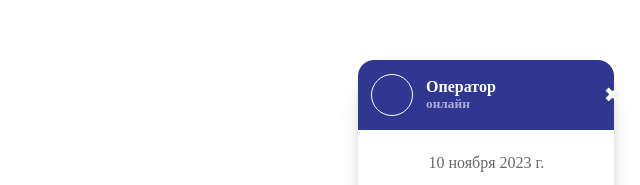
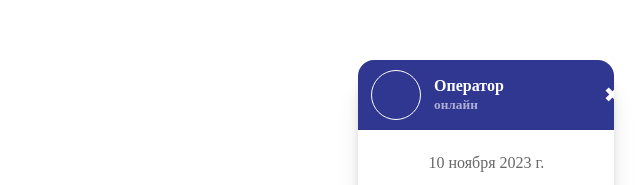
Before and after one commit to aaronspectre/shopify, a plain HTML site: page index.html in a window 1280 px wide. Both pictures are taken after a click on the element "Открыть чат". Shown: the part 244-429 px from the top of the page, 640-1280 px from the left. Drawn offline with Linux system fonts and the light colour scheme.

Commit message:
rocket chat css

```diff
--- a/index.html
+++ b/index.html
@@ -288,10 +288,7 @@
 		<div class="chat-window-header">
 			<span>
 				<i id="online-status" class="far fa-user-headset"></i>
-				<font>
-					<p>Оператор</p>
-					<small>онлайн</small>
-				</font>
+				<font><p>Оператор</p><small>онлайн</small></font>
 			</span>
 			<button onclick="hideWindow()">&#10006;</button>
 		</div>
@@ -387,24 +384,22 @@
 		}
 		#chat .chat-window-header i{
 			margin-right: 1vw;
-			padding: 1vh;
-			width: 3vh;
-			height: 3vh;
+			width: 6vh;
+			height: 6vh;
 			border: 1px solid white;
+			color: white !important;
 			display: flex;
 			justify-content: center;
 			align-items: center;
 			border-radius: 100px;
 		}
-		#chat .chat-window-header font{
-			display: flex;
-			flex-direction: column;
-		}
 		#chat .chat-window-header font p{
 			margin: 0;
+			color: white !important;
 		}
 		#chat .chat-window-header font small{
 			opacity: .6;
+			color: white !important;
 		}
 		#chat .chat-window-header button{
 			margin-left: auto;
@@ -518,6 +513,7 @@
 			padding: 1vh 0;
 			display: flex;
 			width: 100%;
+			background: white;
 		}
 		#chat .chat-window-footer input{
 			width: 100%;
```
Also changed, not shown: rocket.js (+8 -12 lines).
